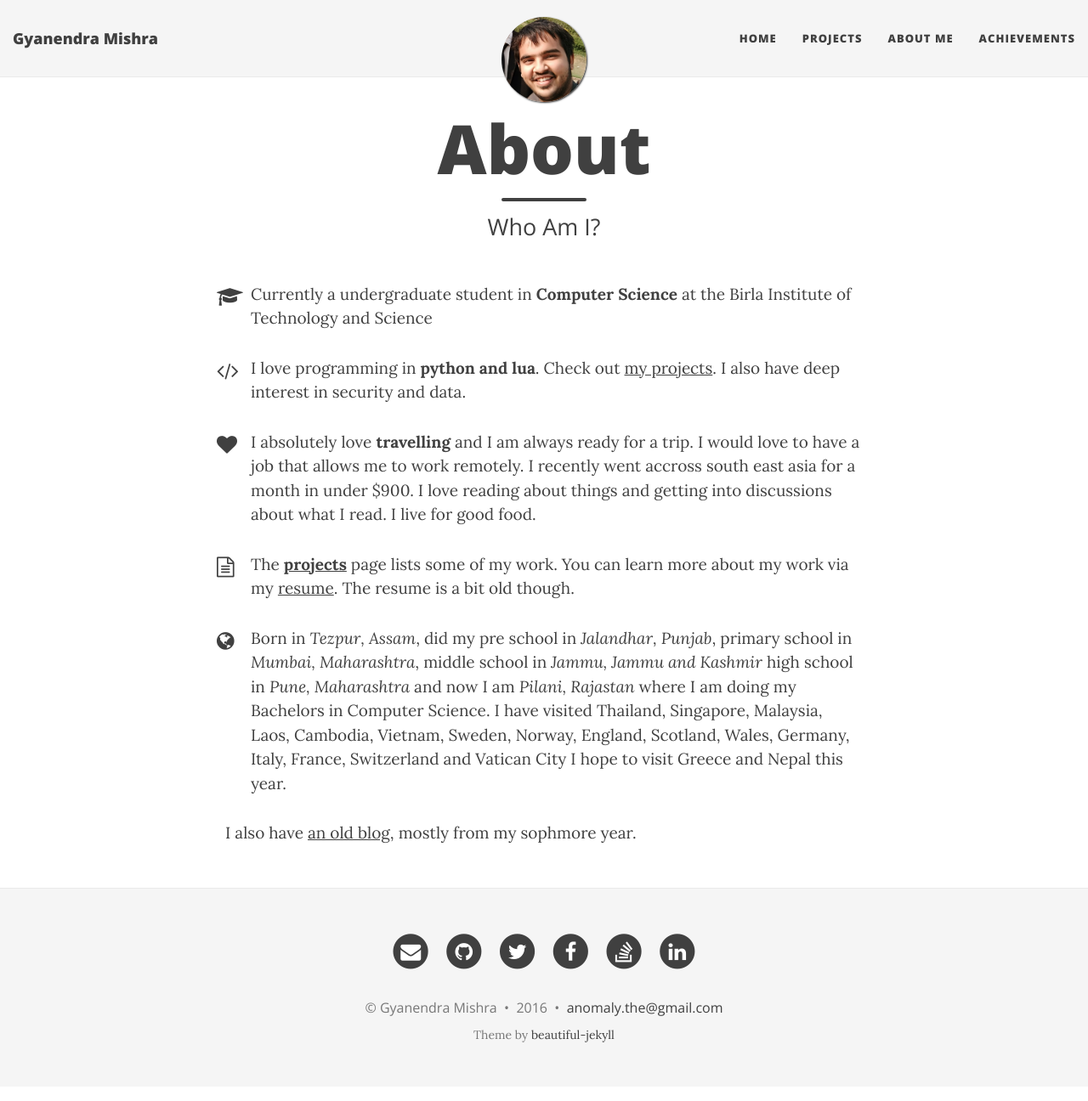
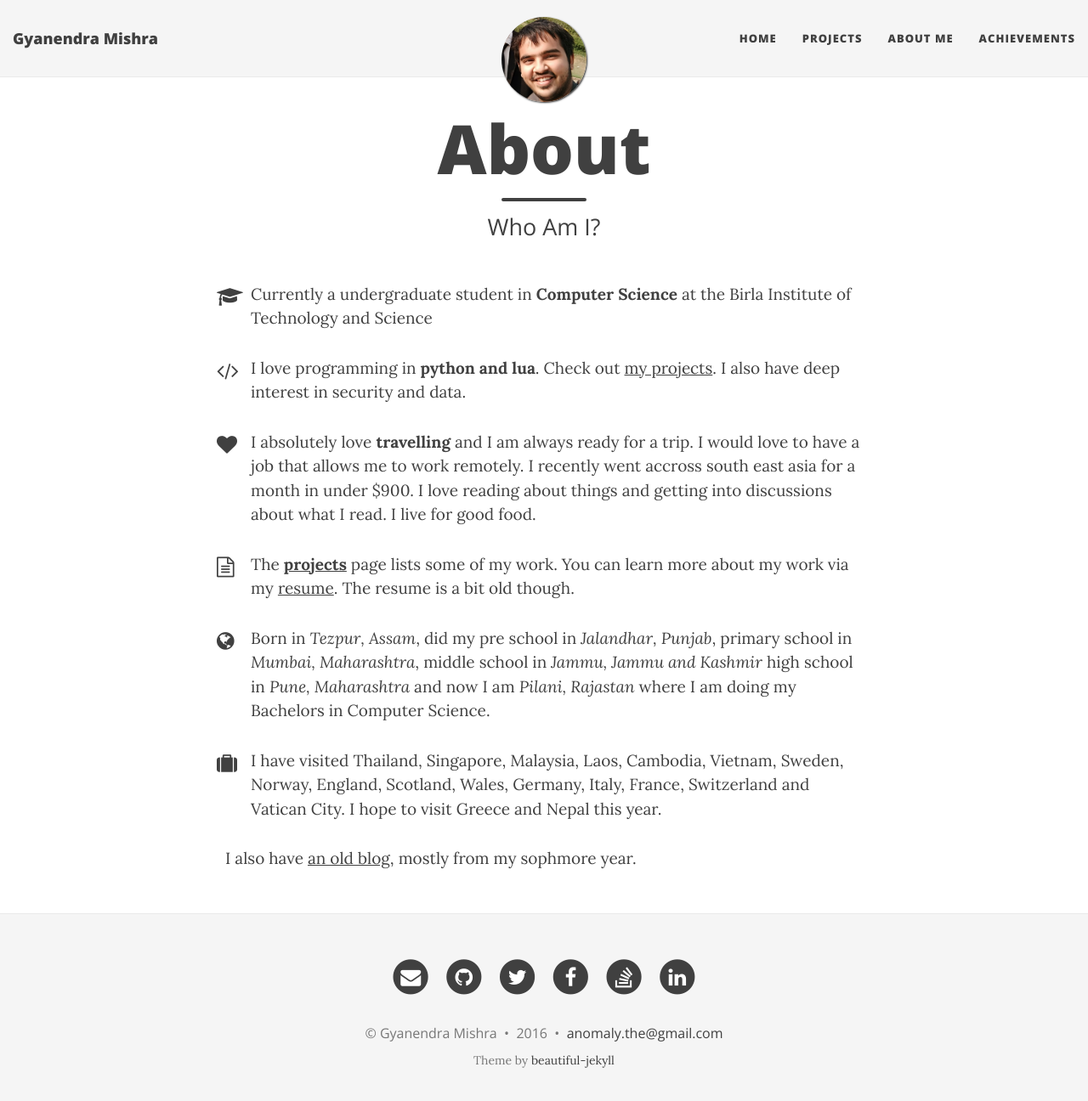
Before and after one commit to h4ck3rk3y/h4ck3rk3y.github.io, a Jekyll site: the page built from about.html, in a window 1280 px wide and 1309 px high. Shown: the top 1296 px of the window at 85% size. Built offline with Jekyll 4.4.1, drawn with Linux system fonts in a browser that asks for light colours; nearby versions of some CDN libraries.

Commit message:
fixed an error

```diff
--- a/about.html
+++ b/about.html
@@ -29,7 +29,12 @@ The <strong><a href="/projects">projects</a></strong> page lists some of my work
 
 <p class="about-text">
 <span class="fa fa-globe about-icon"></span>
-Born in <i>Tezpur, Assam</i>, did my pre school in <i>Jalandhar, Punjab</i>, primary school in <i>Mumbai, Maharashtra</i>,  middle school in <i>Jammu, Jammu and Kashmir</i> high school in <i>Pune, Maharashtra</i> and now I am <i>Pilani, Rajastan</i> where I am doing my Bachelors in Computer Science. I have visited Thailand, Singapore, Malaysia, Laos, Cambodia, Vietnam, Sweden, Norway, England, Scotland, Wales, Germany, Italy, France, Switzerland and Vatican City I hope to visit Greece and Nepal this year.
+Born in <i>Tezpur, Assam</i>, did my pre school in <i>Jalandhar, Punjab</i>, primary school in <i>Mumbai, Maharashtra</i>,  middle school in <i>Jammu, Jammu and Kashmir</i> high school in <i>Pune, Maharashtra</i> and now I am <i>Pilani, Rajastan</i> where I am doing my Bachelors in Computer Science.
+</p>
+
+<p class="about-text">
+<span class="fa fa-suitcase about-icon"></span>
+I have visited Thailand, Singapore, Malaysia, Laos, Cambodia, Vietnam, Sweden, Norway, England, Scotland, Wales, Germany, Italy, France, Switzerland and Vatican City. I hope to visit Greece and Nepal this year.
 </p>
 
 <p>I also have <a href="https://0x-gyani.tumblr.com/">an old blog</a>, mostly from my sophmore year.</p>
```
